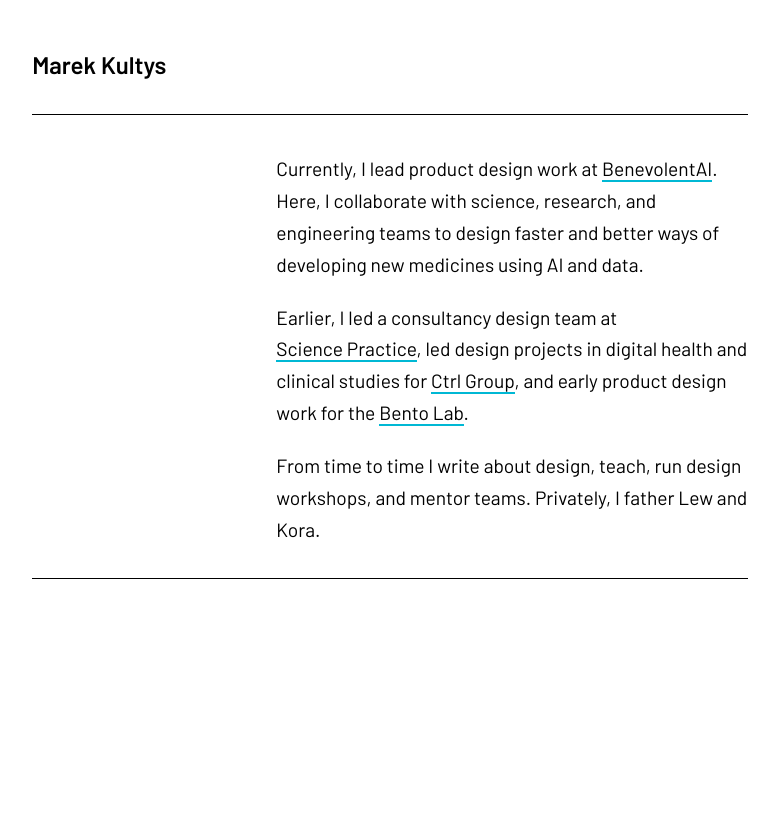
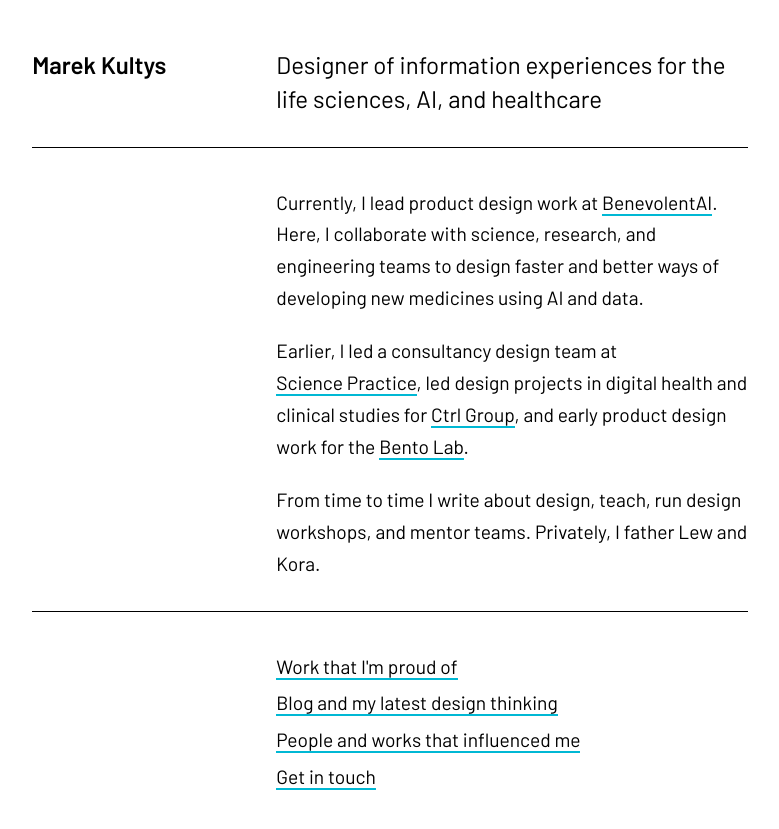
Before and after one commit to marek-kultys/marekkultys.github.io, a Jekyll site: the page built from index.html, in a window 1280 px wide. Shown: the top 829 px of the page, without its empty margins (250-1029 px from the left). Built offline with Jekyll 4.4.1, drawn with Linux system fonts in a browser that asks for light colours.

Commit message:
Add list of page taglines and url and assign them in pages

```diff
--- /dev/null
+++ b/_data/pages.yml
@@ -0,0 +1,19 @@
+home:
+   tagline: Designer of information experiences for the life sciences, AI, and healthcare
+   url: /
+
+work:
+   tagline: Work that I'm proud of
+   url: work
+
+blog:
+   tagline: Blog and my latest design thinking
+   url: blog
+
+influences:
+   tagline: People and works that influenced me
+   url: influences
+
+contact:
+   tagline: Get in touch
+   url: contact
--- a/_layouts/home.html
+++ b/_layouts/home.html
@@ -19,7 +19,10 @@
 							{% if page.layout == "blog-post" %}
 								<h2>{{ page.title }}</h2>
 							{% else %}
-				         	<h2>{{ site.data.mk.tagline }}</h2>
+				         	<h2>
+									{% assign thispage = site.data.pages[page.label] %}
+					         	{{ thispage.tagline }}
+								</h2>
 							{% endif %}
 					   </div>
 					</div>
```
Also changed, not shown: _includes/header.html (+2 -11 lines).
